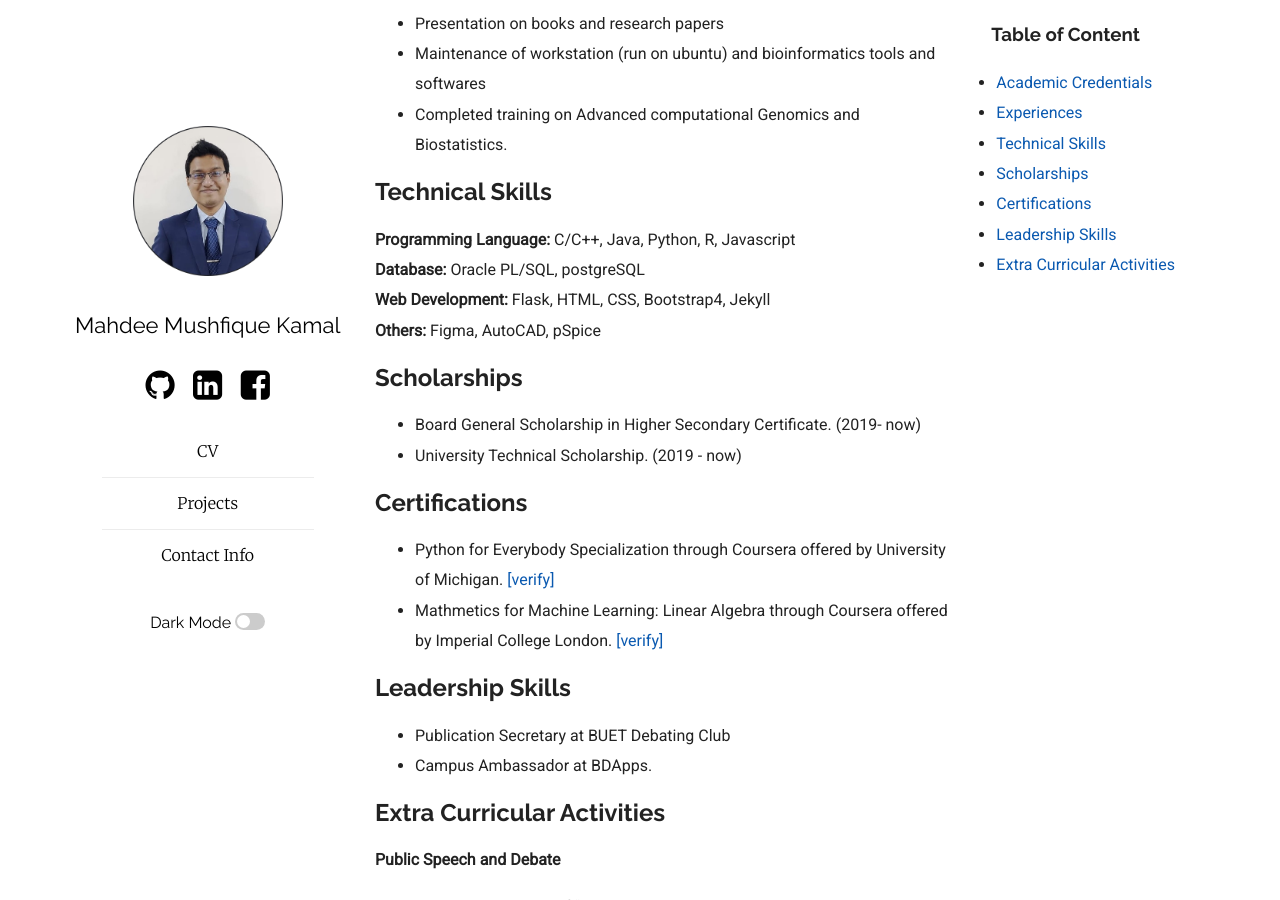
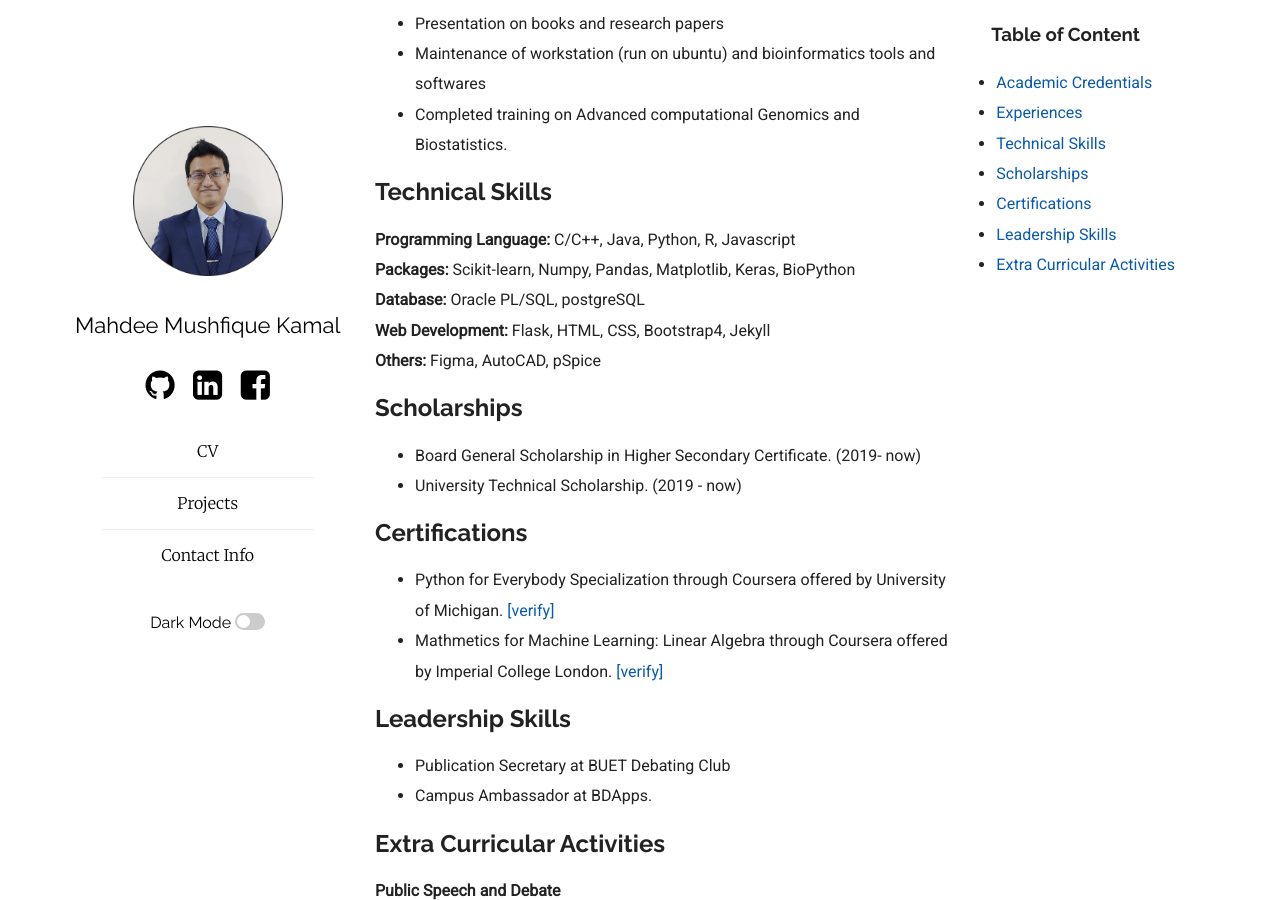
Before and after one commit to MahdeeMushfiqueKamal/MahdeeMushfiqueKamal.github.io, a Jekyll site: the page built from cv.md, in a window 1280 px wide and 900 px high, scrolled down 756 px. Built offline with Jekyll 4.4.1, drawn with Linux system fonts in a browser that asks for light colours.

Commit message:
added details

```diff
--- a/cv.md
+++ b/cv.md
@@ -35,6 +35,7 @@ Role in cBLAST consists of-
 ## Technical Skills
 
 **Programming Language:**  C/C++, Java, Python, R, Javascript \
+**Packages:** 			Scikit-learn, Numpy, Pandas, Matplotlib, Keras, BioPython \
 **Database:** 			Oracle PL/SQL, postgreSQL \
 **Web Development:** 		Flask, HTML, CSS, Bootstrap4, Jekyll \
 **Others:**  			Figma, AutoCAD, pSpice
```
Also changed, not shown: assets/MMK.jpg (deleted), assets/post-logo2.png (deleted).
